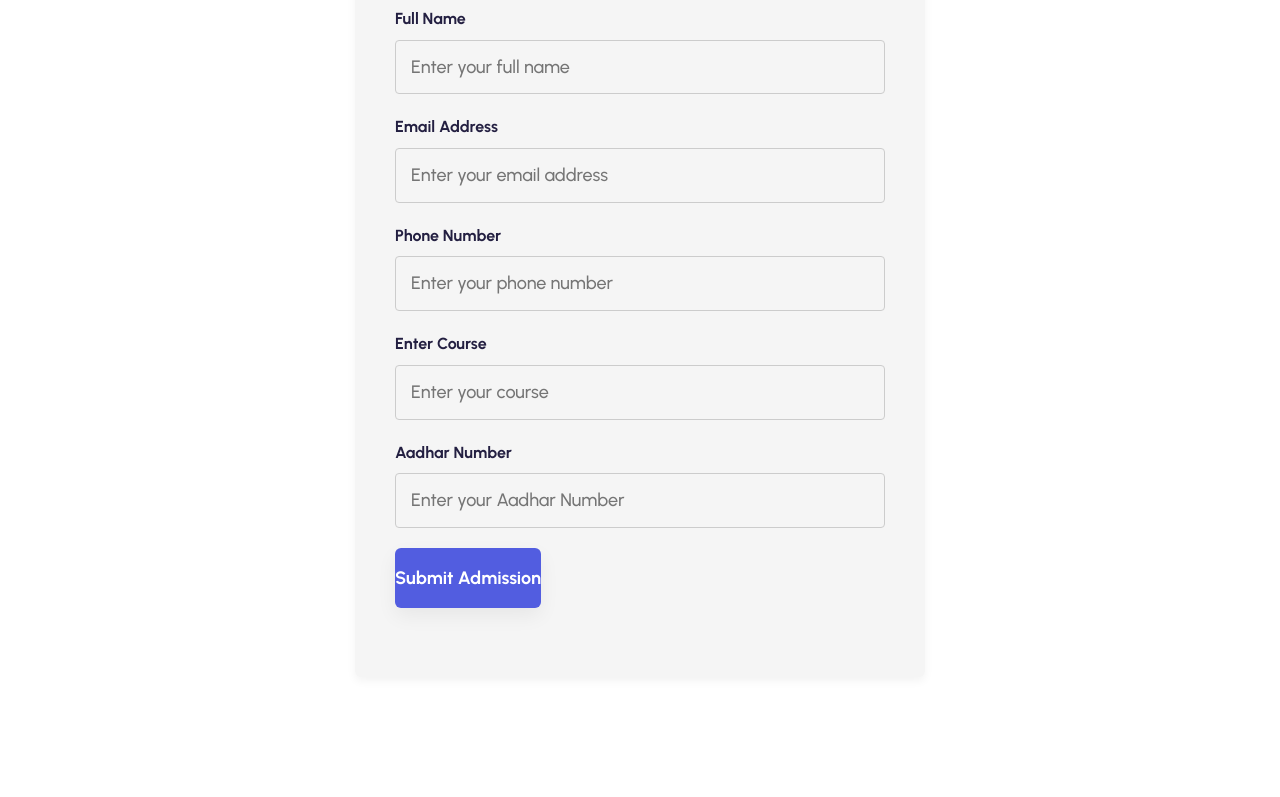
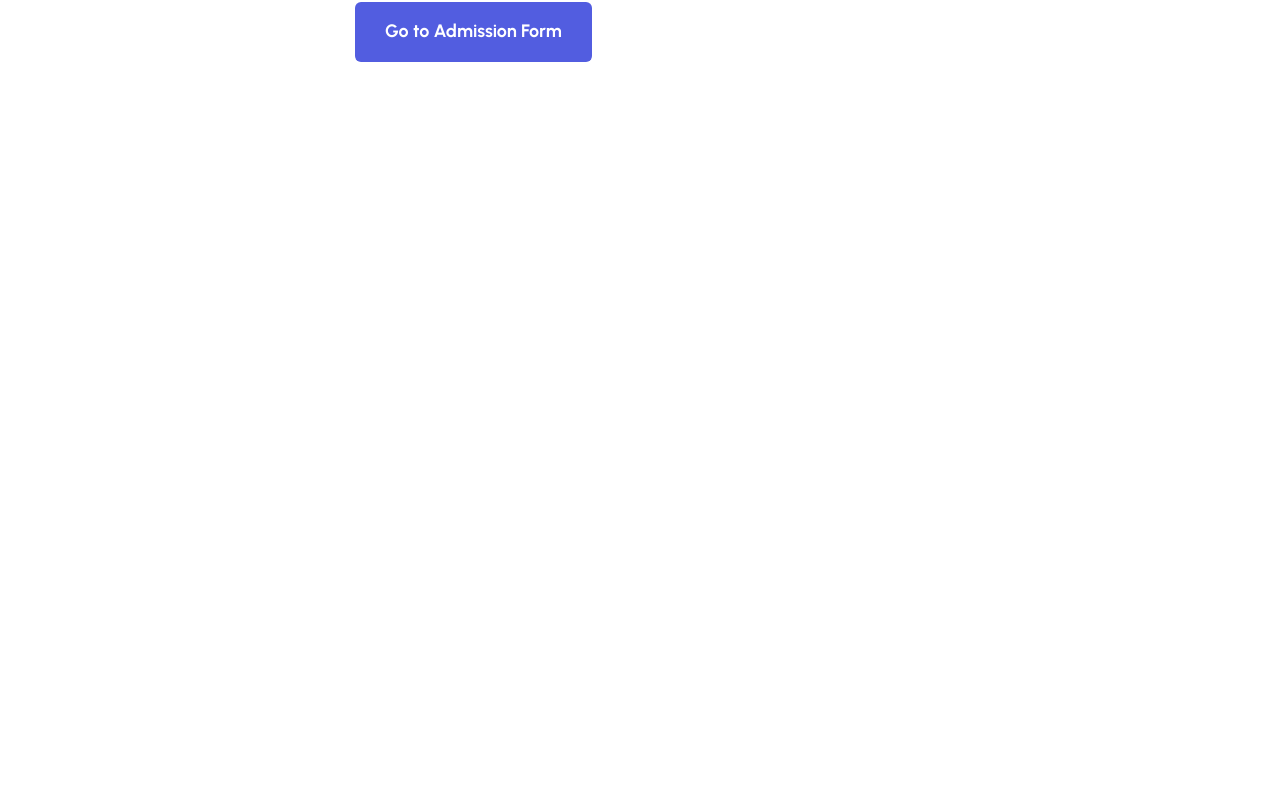
Before and after one commit to tahleel14/skyline, a website: page admission.html in a window 1280 px wide. Shown: the part 196-993 px from the top of the page. After the commit the page ends 800 px from the top, so only its background shows below. Drawn offline with Linux system fonts and the light colour scheme.

Commit message:
Update admission.html

```diff
--- a/admission.html
+++ b/admission.html
@@ -34,35 +34,12 @@
     <section class="section admission-form-section">
       <div class="container">
         <h2 class="h2 section-title">Admission Form</h2>
-        <form id="admissionForm" class="admission-form">
-          <div class="input-wrapper">
-            <label for="fullName">Full Name</label>
-            <input type="text" id="fullName" name="fullName" required placeholder="Enter your full name" />
-          </div>
-          <div class="input-wrapper">
-            <label for="email">Email Address</label>
-            <input type="email" id="email" name="email" required placeholder="Enter your email address" />
-          </div>
-          <div class="input-wrapper">
-            <label for="phone">Phone Number</label>
-            <input type="tel" id="phone" name="phone" required placeholder="Enter your phone number" />
-          </div>
-          <div class="input-wrapper">
-            <label for="course">Enter Course</label>
-            <input type="text" id="course" name="course" required placeholder="Enter your course" />
-          </div>
-          <div class="input-wrapper">
-            <label for="aadhar">Aadhar Number</label>
-            <input type="text" id="aadhar" name="aadhar" required placeholder="Enter your Aadhar Number" />
-          </div>
-          <button type="submit" class="btn btn-primary">
-            Submit Admission
-          </button>
-          <p id="formMessage" class="form-message"></p>
-        </form>
+        <p>To apply for admission, please use the following link:</p>
+        <a href="https://docs.google.com/forms/d/e/1FAIpQLSckLOoc66dm3A0RkRDknZ2SpQdeOpxS7lRXE_SccPtS_G3ewA/viewform?usp=dialog" target="_blank" rel="noopener noreferrer" class="btn btn-primary">Go to Admission Form</a>
       </div>
     </section>
   </main>
 
   <script src="./assets/js/admission.js" defer></script>
 </body>
+</html>
```
